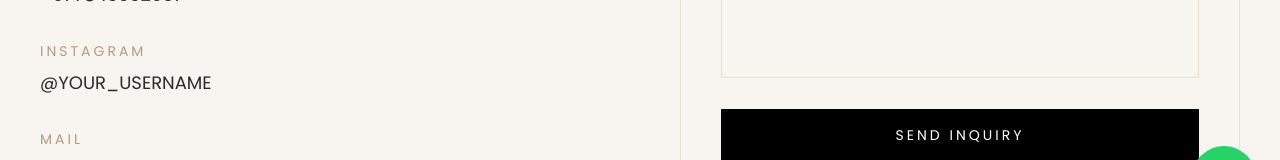
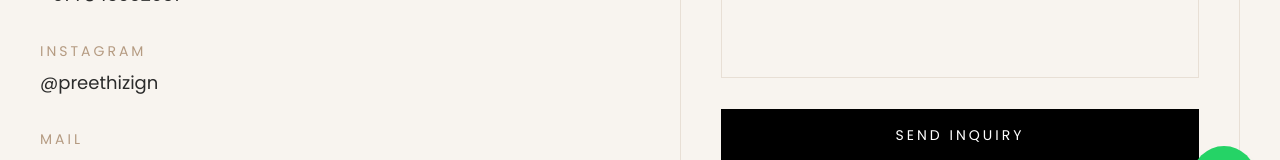
Before and after one commit to Anandh25/preethizign, a React (Vite) app: page /contact in a window 1280 px wide. Shown: the part 566-726 px from the top of the page. Built offline with nearby package versions, Linux system fonts and the light colour scheme.

Commit message:
Updated insta profile

```diff
--- a/src/components/layout/Footer.jsx
+++ b/src/components/layout/Footer.jsx
@@ -38,7 +38,7 @@ const Footer = () => {
           >
             {/* INSTAGRAM */}
             <a
-              href="https://instagram.com/YOUR_USERNAME"
+              href="https://instagram.com/preethizign"
               target="_blank"
               rel="noreferrer"
               className="hover:text-[#b38b59] transition-all duration-300"
--- a/src/pages/Contact.jsx
+++ b/src/pages/Contact.jsx
@@ -51,12 +51,12 @@ const Contact = () => {
                 </p>
 
                 <a
-                  href="https://instagram.com/YOUR_USERNAME"
+                  href="https://instagram.com/preethizign"
                   target="_blank"
                   rel="noreferrer"
                   className="hover:text-[#b38b59] transition-all"
                 >
-                  @YOUR_USERNAME
+                  @preethizign
                 </a>
               </div>
 
```
